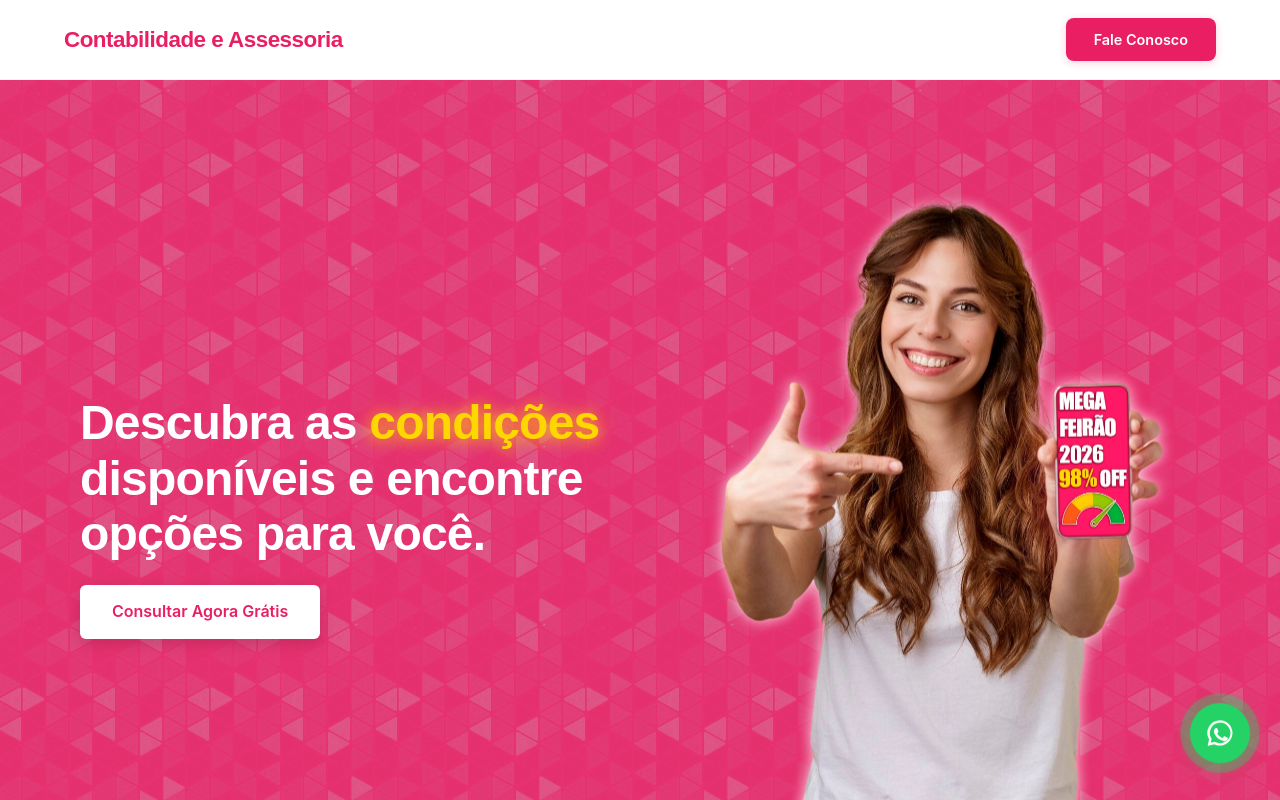
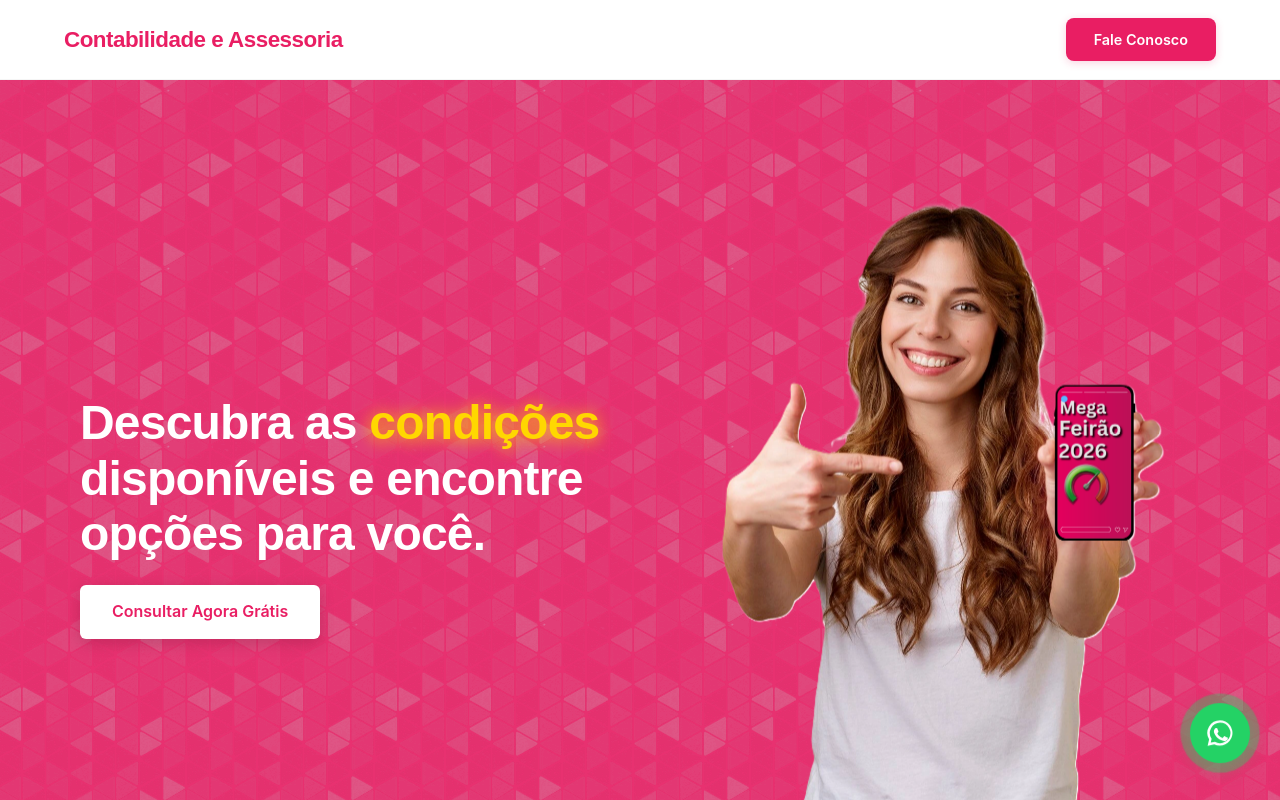
Before and after one commit to NeroProject329/klaventra-site, a Next.js app: page / in a window 1280 px wide. Shown: the top 800 px of the page. Built offline with nearby package versions, Linux system fonts and the light colour scheme; no server answers.

Commit message:
klaventra att

```diff
--- a/src/components/HomePage.tsx
+++ b/src/components/HomePage.tsx
@@ -150,7 +150,7 @@
 </CtaLink>
         </div>
         <div className="hero-image">
-          <Image src="/img/123.webp" alt="Consultoria Financeira" width={1017} height={1333} priority />
+          <Image src="/img/semdesconto.png" alt="Consultoria Financeira" width={1017} height={1333} priority />
         </div>
       </div>
     </section>
```
Also changed, not shown: public/img/semdesconto.png (added).
